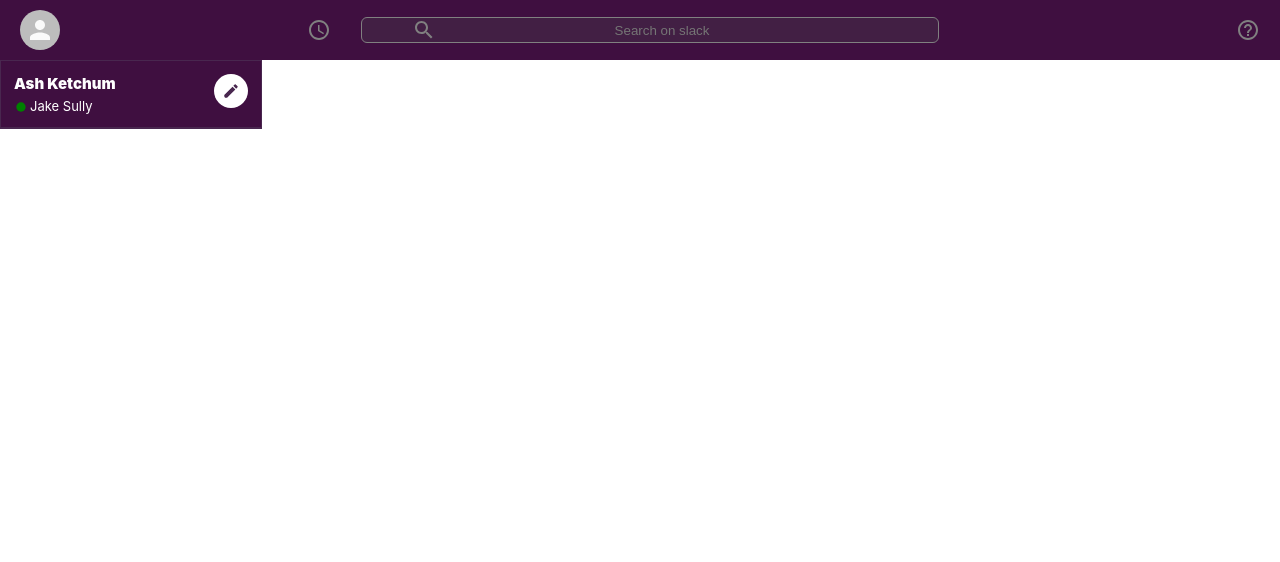
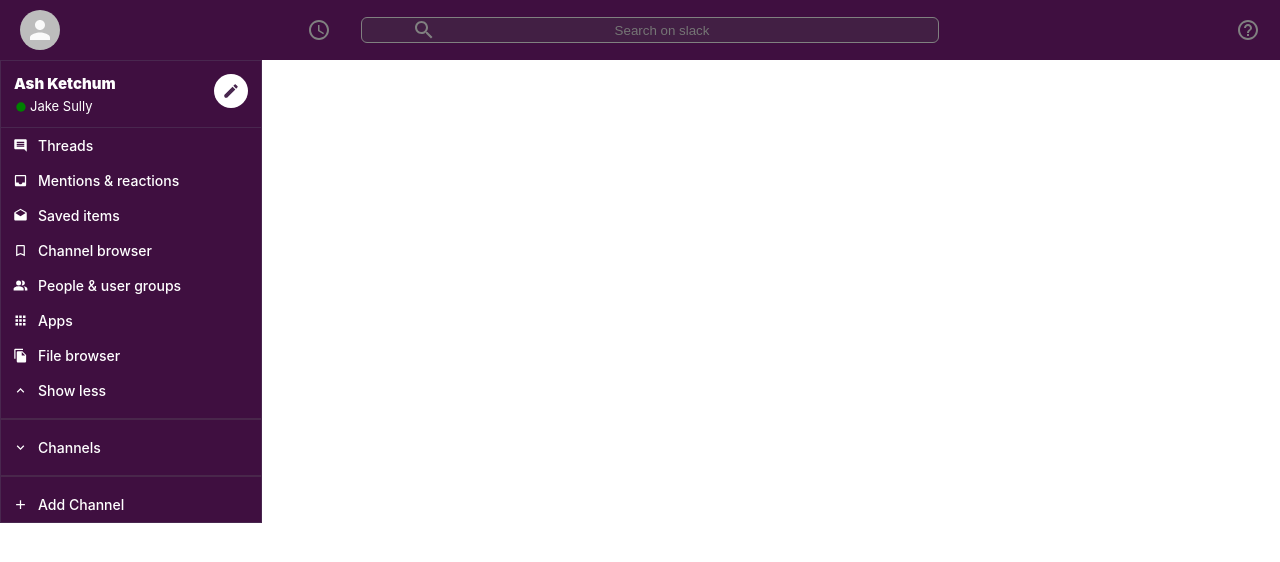
Before and after one commit to astonizer/slack-clone, a React (Create React App) app: page / in a window 1280 px wide. Shown: the top 562 px of the page. Built offline with nearby package versions, Linux system fonts and the light colour scheme.

Commit message:
Added sideabar body

```diff
--- a/src/components/sidebar/Sidebar.js
+++ b/src/components/sidebar/Sidebar.js
@@ -1,7 +1,18 @@
 import React from 'react'
 import '../styles/Sidebar.css'
+import SidebarOption from './SidebarOption'
 import FibreManualRecordIcon from '@material-ui/icons/FiberManualRecord'
 import CreateIcon from '@material-ui/icons/Create'
+import InsertCommentIcon from '@material-ui/icons/InsertComment'
+import InboxIcon from '@material-ui/icons/Inbox'
+import DraftsIcon from '@material-ui/icons/Drafts'
+import BookmarkBorderIcon from '@material-ui/icons/BookmarkBorder'
+import PeopleAltIcon from '@material-ui/icons/PeopleAlt'
+import AppsIcon from '@material-ui/icons/Apps'
+import FileCopyIcon from '@material-ui/icons/FileCopy'
+import ExpandLessIcon from '@material-ui/icons/ExpandLess'
+import ExpandMoreIcon from '@material-ui/icons/ExpandMore'
+import AddIcon from '@material-ui/icons/Add'
 
 function Sidebar() {
     return (
@@ -16,6 +27,21 @@
                 </div>
                 <CreateIcon />
             </div>
+            <SidebarOption Icon={InsertCommentIcon} title="Threads" />
+            <SidebarOption Icon={InboxIcon} title="Mentions & reactions" />
+            <SidebarOption Icon={DraftsIcon} title="Saved items" />
+            <SidebarOption Icon={BookmarkBorderIcon} title="Channel browser" />
+            <SidebarOption Icon={PeopleAltIcon} title="People & user groups" />
+            <SidebarOption Icon={AppsIcon} title="Apps" />
+            <SidebarOption Icon={FileCopyIcon} title="File browser" />
+            <SidebarOption Icon={ExpandLessIcon} title="Show less" />
+            <hr/>
+            <SidebarOption Icon={ExpandMoreIcon} title="Channels" />
+            <hr/>
+            <SidebarOption Icon={AddIcon} title="Add Channel" />
+
+            {/* Connect to db and list channels */}
+            {/* Sidebar */}
         </div>
     )
 }
--- /dev/null
+++ b/src/components/sidebar/SidebarOption.js
@@ -0,0 +1,21 @@
+import React from 'react'
+import '../styles/SidebarOption.css'
+
+function SidebarOption({ Icon, title }) {
+    return (
+        <div className="sidebarOption">
+            { Icon && <Icon className="sidebarOption_icon"/> }
+            { Icon ? (
+                <h3>
+                    {title}     {/* Thread component */}
+                </h3>
+            ) : (
+                <h3 className="sidebarOption_channel">
+                    <span className="sidebarOption_hash">#</span>{title}   {/* Channel component */}
+                </h3>
+            ) }
+        </div>
+    )
+}
+
+export default SidebarOption
--- a/src/components/styles/Sidebar.css
+++ b/src/components/styles/Sidebar.css
@@ -3,6 +3,12 @@
     background-color: var(--slack-color);
     border: 1px solid #49274f;
     max-width: 260px;
+}
+
+.sidebar > hr {
+    margin-top: 10px;
+    margin-bottom: 10px;
+    border: 1px solid #49274b;
 }
 
 .sidebar_header {
--- /dev/null
+++ b/src/components/styles/SidebarOption.css
@@ -0,0 +1,29 @@
+.sidebarOption{
+    display: flex;
+    align-items: center;
+    font-size: 12px;
+    padding-left: 2px;
+    cursor: pointer;
+}
+
+.sidebarOption:hover {
+    opacity: 0.9;
+    background-color: #340e36;
+}
+
+.sidebarOption_icon {
+    padding: 10px;
+    font-size: 15px !important;
+}
+
+.sidebarOption_channel {
+    padding: 10px 0;
+}
+
+.sidebarOption_hash {
+    padding: 10px;
+}
+
+.sidebarOption > h3 {
+    font-weight: 500;
+}
```
